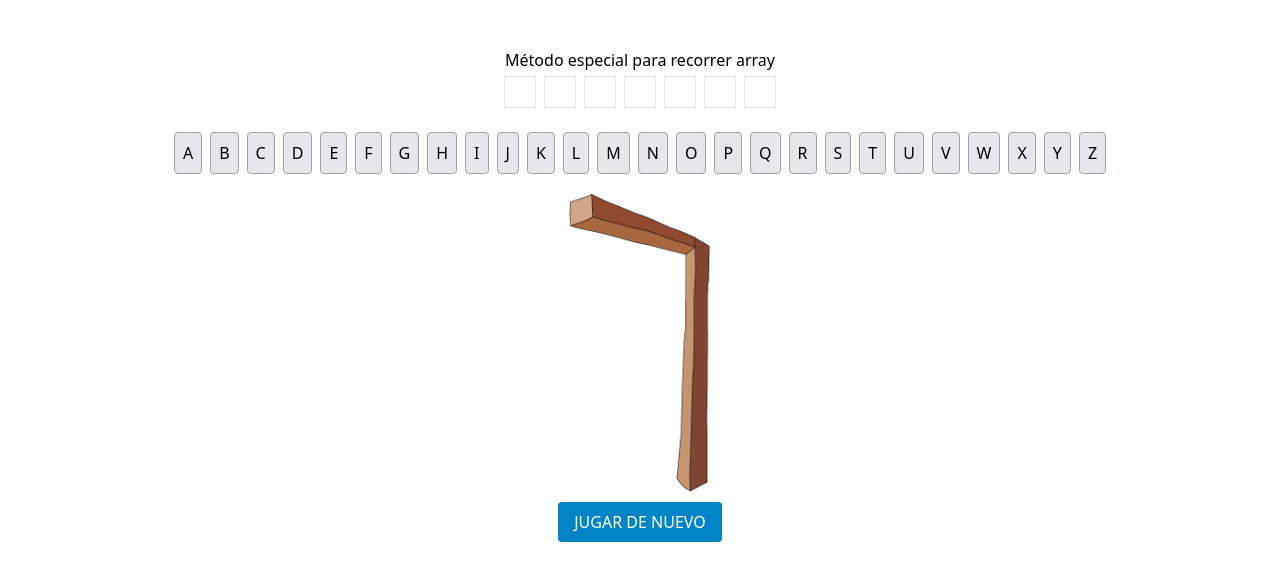
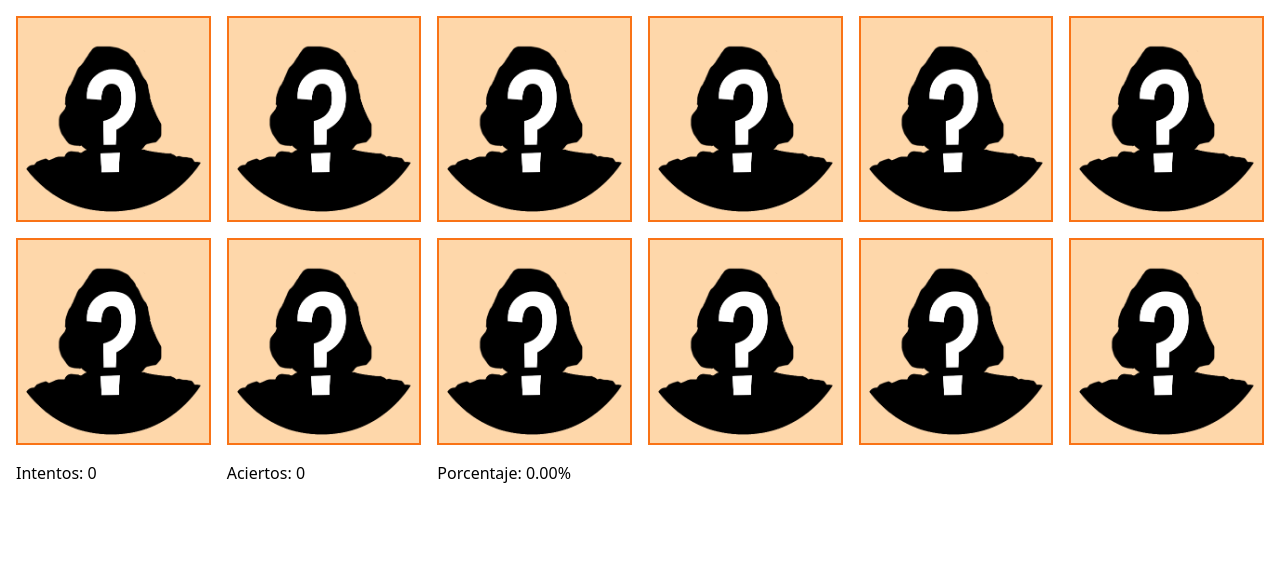
Before and after one commit to d-alejandro-salas/ahorcado, a React (Vite) app: page / in a window 1280 px wide. Shown: the top 580 px of the page. Built offline with nearby package versions, Linux system fonts and the light colour scheme.

Commit message:
Creado 'parejas'

```diff
--- /dev/null
+++ b/src/components/Parejas.jsx
@@ -0,0 +1,96 @@
+// src/components/Parejas.jsx
+
+import { useState, useReducer, useMemo } from 'react';
+import { duplicatedCuadros } from '../utils/datos';
+import rey_incognito from '../assets/images/rey_incognito.png';
+
+// Reducer optimizado
+const reducer = (state, action) => {
+  return state.map((cuadro, index) =>
+    index === action.payload.index
+      ? { ...cuadro, habilitado: action.payload.habilitar }
+      : cuadro
+  );
+};
+
+export const Parejas = () => {
+  const cuadrosIniciales = useMemo(() => duplicatedCuadros, []);
+  const [cuadrosSeleccionados, dispatch] = useReducer(reducer, cuadrosIniciales);
+  const [primerClickIndex, setPrimerClickIndex] = useState(null);
+  const [clicks, setClicks] = useState(0);
+  const [aciertos, setAciertos] = useState(0);
+  const [bloquearClicks, setBloquearClicks] = useState(false); // Estado para bloquear clics
+
+  // Función para manejar el clic en un cuadro
+  const handleCardClick = (index) => {
+    if (bloquearClicks || cuadrosSeleccionados[index].habilitado) return;
+
+    dispatch({ type: 'SET_HABILITAR', payload: { index, habilitar: true } });
+    setClicks((prevClicks) => {
+      const newClicks = prevClicks + 1;
+
+      if (newClicks % 2 === 1) {
+        setPrimerClickIndex(index);
+      } else {
+        const coinciden =
+          cuadrosSeleccionados[primerClickIndex].name ===
+          cuadrosSeleccionados[index].name;
+
+        if (coinciden) {
+          setAciertos((prevAciertos) => prevAciertos + 1);
+        } else {
+          setBloquearClicks(true);
+          setTimeout(() => {
+            dispatch({
+              type: 'SET_HABILITAR',
+              payload: { index: primerClickIndex, habilitar: false },
+            });
+            dispatch({ type: 'SET_HABILITAR', payload: { index, habilitar: false } });
+            setBloquearClicks(false);
+          }, 2000);
+        }
+      }
+      return newClicks;
+    });
+  };
+
+  const intentos = Math.floor(clicks / 2);
+  const porcentaje = intentos > 0 ? ((aciertos / 2) / intentos) * 100 : 0;
+
+  return (
+    <>
+      <div
+        className="grid grid-cols-6 grid-rows-2 gap-4 m-4"
+
+      >
+        {cuadrosSeleccionados.map((cuadro, index) => (
+          <div
+            key={index}
+            className="border-2 border-orange-500 bg-orange-200 p-2"
+            onClick={() => handleCardClick(index)}>
+            <img
+              src={cuadro.habilitado ? cuadro.url : rey_incognito}
+              alt={cuadro.name}
+              className="object-cover w-full h-full"
+            />
+          </div>
+        ))}
+      <p>Intentos: {intentos}</p>
+      <p>Aciertos: {aciertos / 2}</p>
+      <p>Porcentaje: {porcentaje.toFixed(2)}%</p>
+      </div>
+      {aciertos > 11 && (
+  <div className="fixed inset-0 z-10 flex items-center justify-center bg-black bg-opacity-90 p-6">
+    <div className="flex flex-col items-center justify-center bg-gray-200 w-80 h-36 rounded-lg">
+      <p className="mb-4 text-lg font-bold">¡Has ganado el juego!</p>
+      <button
+        onClick={() => window.location.reload()}
+        className="bg-orange-500 text-white py-2 px-4 rounded">
+        Volver a jugar
+      </button>
+    </div>
+  </div>
+)}
+    </>
+  );
+};
--- a/src/main.jsx
+++ b/src/main.jsx
@@ -3,9 +3,10 @@ import { createRoot } from 'react-dom/client';
 import { App } from './App.jsx';
 import './index.css';
 import "tailwindcss/tailwind.css";
+import { Parejas } from './components/Parejas.jsx';
 
 createRoot(document.getElementById('root')).render(
   <StrictMode>
-    <App />
+    <Parejas />
   </StrictMode>,
 );
--- a/src/utils/data.js
+++ b/src/utils/data.js
@@ -20,7 +20,7 @@ export const words =[
         pregunta:"Método que convierte un array en un texto",
         palabro:"JOIN"
     }, {
-        pregunta:"Canal de Youtube que hay que suscribirse si o si",
+        pregunta:"Canal de Youtube que hay que suscribirse sí o sí",
         palabro:"SOYJAB"
     },{
         pregunta:"Propiedad que cuenta el número de caracteres de un string",
--- /dev/null
+++ b/src/utils/datos.jsx
@@ -0,0 +1,18 @@
+// src/utils/datos.jsx
+
+export const cuadros = [
+  { name: "Ervigio", url: "https://www.html6.es/img/rey_ervigio.png"},
+  { name: "Ataúlfo", url: "https://www.html6.es/img/rey_ataulfo.png"},
+  { name: "Atanagildo", url: "https://www.html6.es/img/rey_atanagildo.png"},
+  { name: "Leogivildo", url: "https://www.html6.es/img/rey_leogivildo.png"},
+  { name: "Sisebuto", url: "https://www.html6.es/img/rey_sisebuto.png"},
+  { name: "Recesvinto", url: "https://www.html6.es/img/rey_recesvinto.png"}
+];
+
+// Helper function to shuffle an array
+const shuffleArray = (array) => {
+  return array.sort(() => Math.random() - 0.5);
+};
+
+  // Duplicate the items and shuffle them
+  export const duplicatedCuadros = shuffleArray([...cuadros, ...cuadros]);
```
Also changed, not shown: src/assets/images/rey_incognito.png (added).
